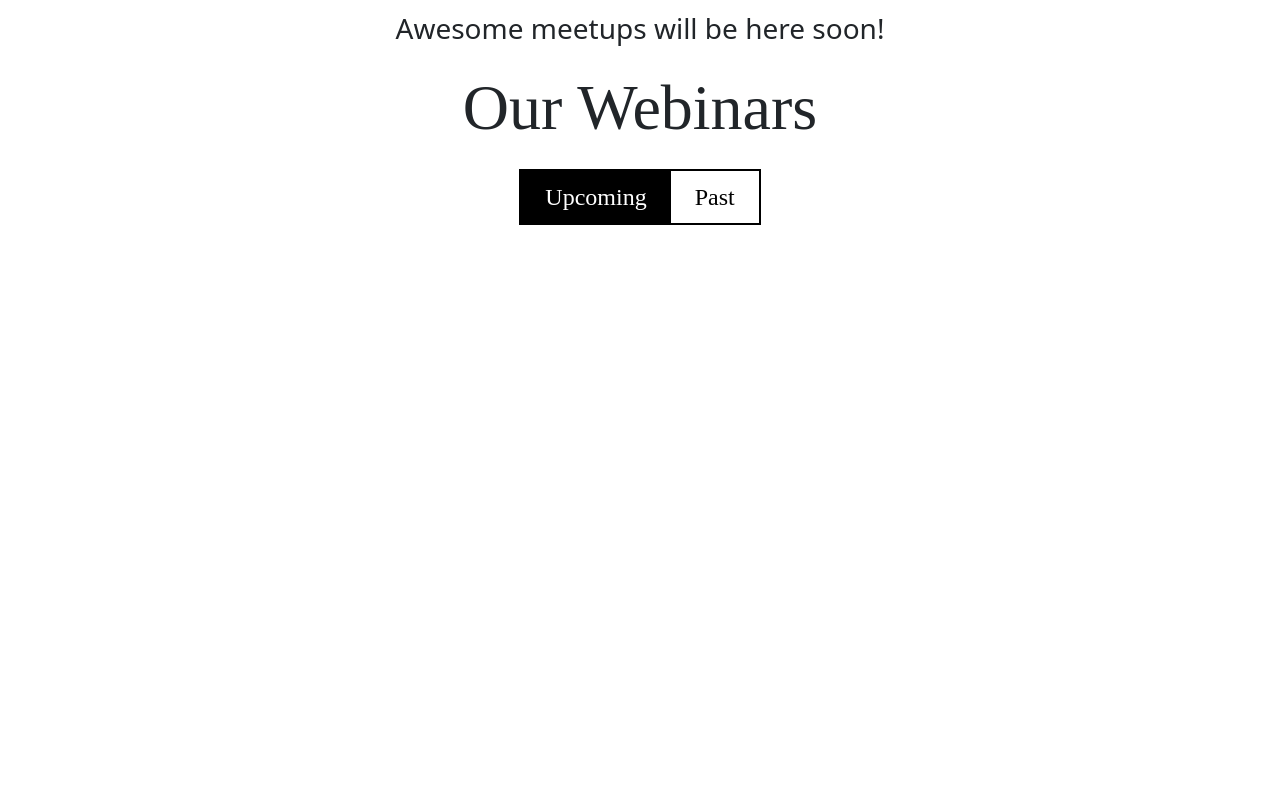
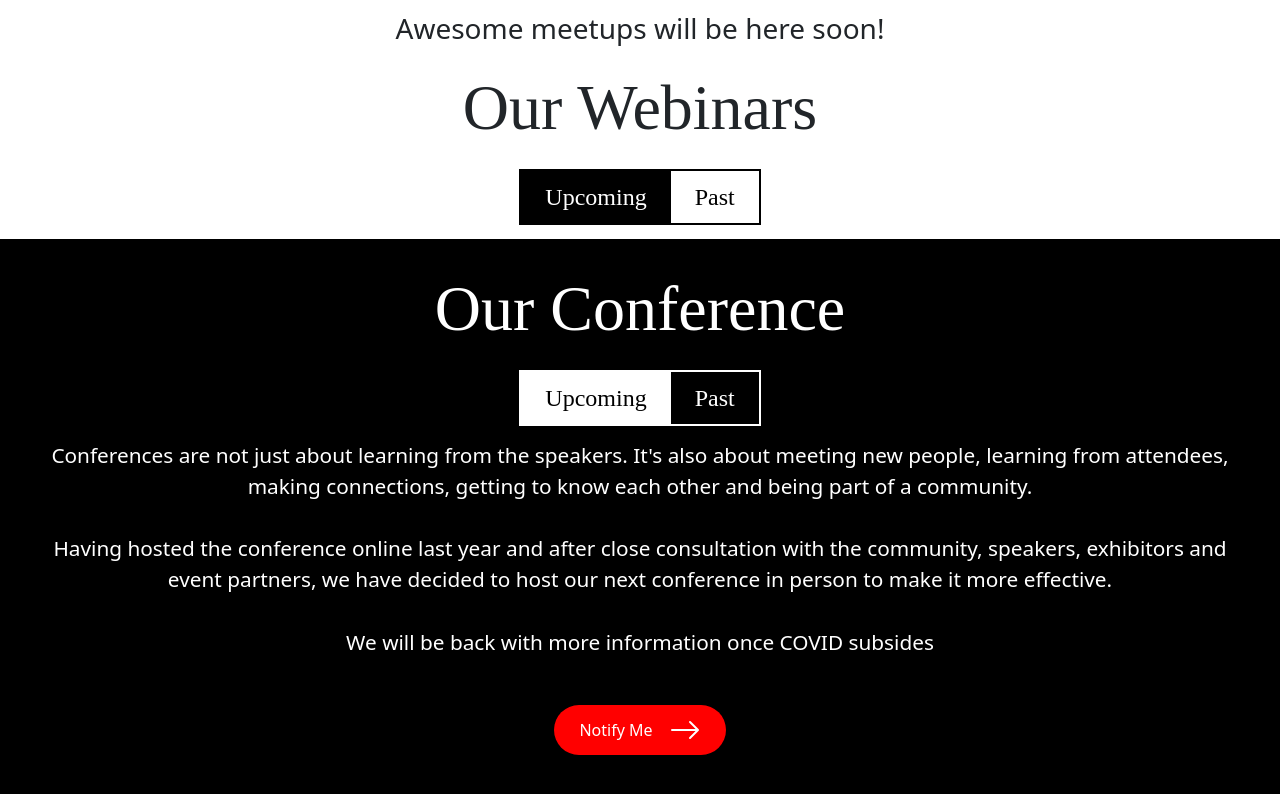
Before and after one commit to Shoney13/lean-pitch-clone, a React (Create React App) app: page / in a window 1280 px wide. Shown: the part 2838-3632 px from the top of the page. Before the commit the page ends 3077 px from the top, so only its background shows below. Built offline with nearby package versions, Linux system fonts and the light colour scheme.

Commit message:
Completed Conference Page

```diff
--- /dev/null
+++ b/src/component/Conference.jsx
@@ -0,0 +1,56 @@
+import React, { useState } from "react";
+import commonStyles from "../assets/common/common.module.css";
+import { ArrowRight } from "react-bootstrap-icons";
+import styles from "./Conference.module.css";
+const Conference = () => {
+  const [webinarSelected, setWebinarSelected] = useState("upcoming");
+
+  return (
+    <div className={styles.conference_main}>
+      <h1 className={styles.conference_title}>Our Conference</h1>
+      <div className={styles.conference_button_container}>
+        <span
+          className={`${commonStyles.box_button} ${
+            webinarSelected === "upcoming" ? styles.active : ""
+          } ${styles.conference_box_button}`}
+          onClick={() => {
+            setWebinarSelected("upcoming");
+          }}
+        >
+          Upcoming
+        </span>
+        <span
+          className={`${commonStyles.box_button} ${
+            webinarSelected === "past" ? styles.active : ""
+          } ${styles.conference_box_button}`}
+          onClick={() => {
+            setWebinarSelected("past");
+          }}
+        >
+          Past
+        </span>
+      </div>
+      <p className={styles.conference_description}>
+        Conferences are not just about learning from the speakers. It's also
+        about meeting new people, learning from attendees, making connections,
+        getting to know each other and being part of a community.
+        <br />
+        <br />
+        Having hosted the conference online last year and after close
+        consultation with the community, speakers, exhibitors and event
+        partners, we have decided to host our next conference in person to make
+        it more effective.
+        <br />
+        <br />
+        We will be back with more information once COVID subsides
+      </p>
+      <button
+        className={`${commonStyles.pill_button} ${commonStyles.pill_button_labs}`}
+      >
+        Notify Me <ArrowRight />
+      </button>
+    </div>
+  );
+};
+
+export default Conference;
--- /dev/null
+++ b/src/component/Conference.module.css
@@ -0,0 +1,34 @@
+.conference_main {
+  background-color: black;
+  color: white;
+  padding: 2rem;
+  display: flex;
+  flex-direction: column;
+  justify-content: center;
+  gap: 1rem;
+}
+.conference_title {
+  font-family: "Times New Roman", Times, serif;
+  font-size: 4rem;
+  text-align: center;
+}
+.conference_button_container {
+  display: flex;
+  justify-content: center;
+  align-items: center;
+}
+
+.conference_box_button {
+  box-shadow: white 0 0 0 2px;
+  color: white;
+  background-color: black;
+}
+.active {
+  color: black;
+  background-color: white;
+}
+
+.conference_description{
+  text-align: center;
+  font-size: 1.3rem;
+}
--- a/src/component/LandingPage.jsx
+++ b/src/component/LandingPage.jsx
@@ -1,4 +1,5 @@
 import React from "react";
+import Conference from "./Conference";
 import CoursesInfo from "./CoursesInfo";
 import IndexPanel from "./IndexPanel";
 import styles from "./LandingPage.module.css";
@@ -9,6 +10,7 @@ const LandingPage = () => {
       <IndexPanel />
       <WhyWeMatter />
       <CoursesInfo />
+      <Conference/>
     </>
   );
 };
```
